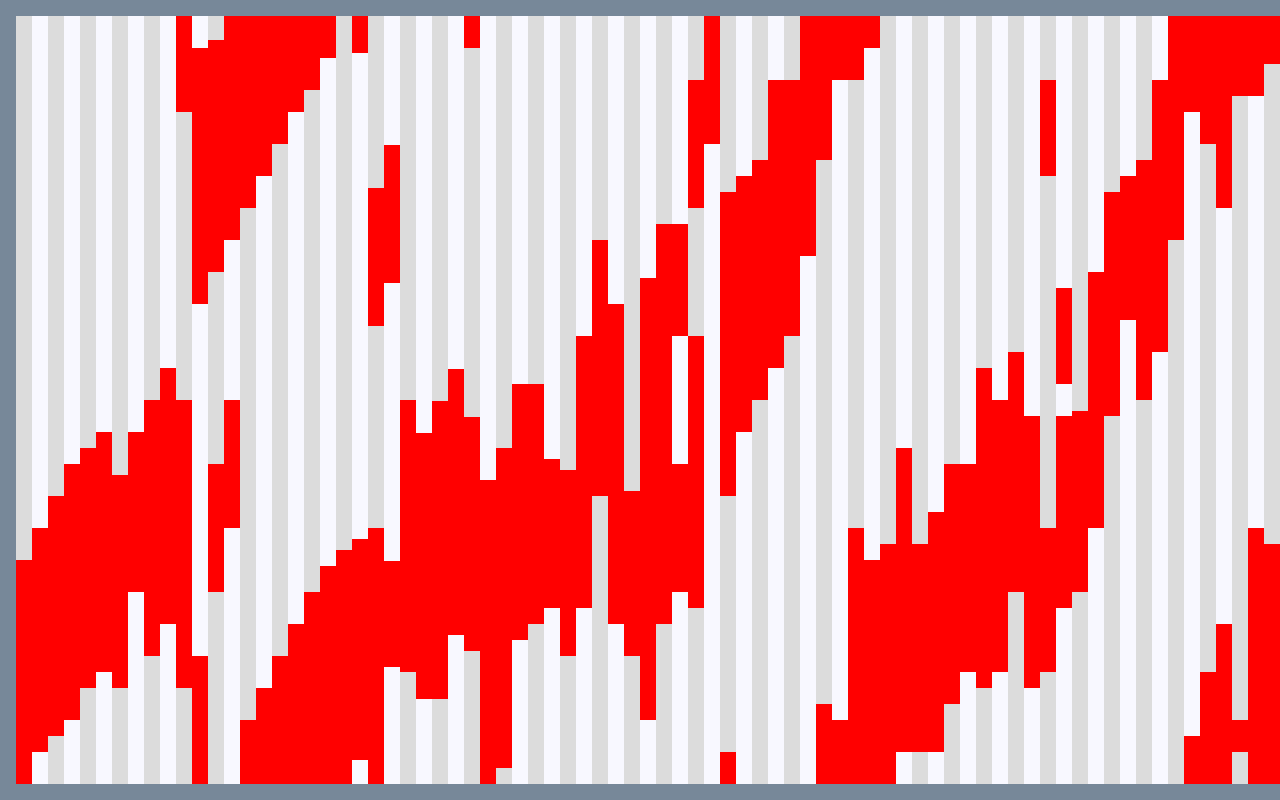
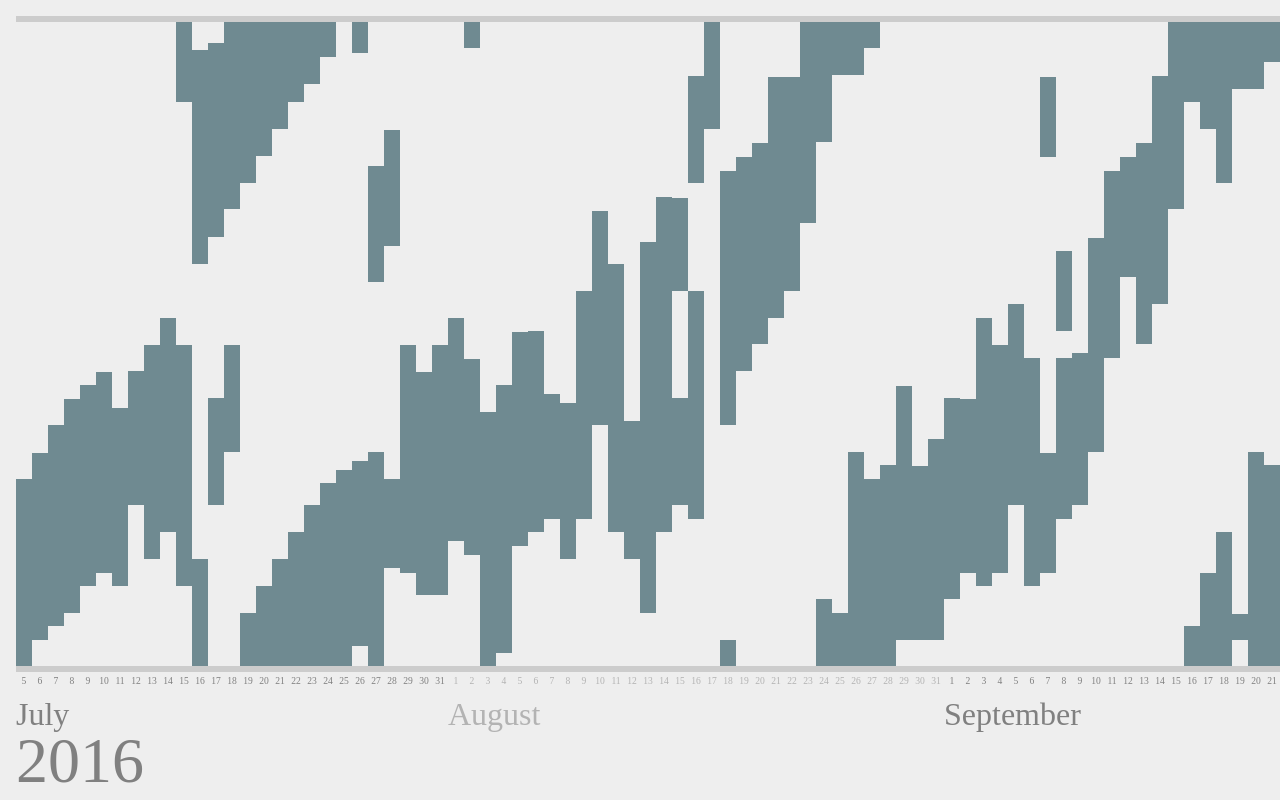
Before and after one commit to RoyCurtis/SleepCharter, a plain HTML site: page index.html in a window 1280 px wide. Shown: the top 800 px of the page. Drawn offline with Linux system fonts and the light colour scheme.

Commit message:
Add labelling of days, months and years with CSS

```diff
--- a/css/main.css
+++ b/css/main.css
@@ -7,9 +7,11 @@
 
 html, body
 {
-    background: slategray;
     width:  100%;
     height: 100%;
+
+    background: #EEEEEE;
+    display:    flex;
 }
 
 *
@@ -23,39 +25,83 @@ html, body
 
 .chart
 {
-    width:  100%;
-    height: 100%;
-
-    background: lightslategray;
-    display:    flex;
-    flex-flow:  row;
-    padding:    1em;
+    display:     flex;
+    flex-shrink: 0;
+    padding:     1em;
 }
 
-.chart .day
+.chart > .year
 {
-    height: 100%;
-    width:  1em;
-
-    background:  gainsboro;
-    flex-shrink: 0;
-    position:    relative;
+    display: flex;
 }
 
-.chart .day:nth-child(even)
+.chart > .year > label
 {
-    background: ghostwhite;
+    align-self:  flex-end;
+    font-size:   4em;
+    line-height: 0.7em;
+    position:    absolute;
+    z-index:     999;
 }
 
-.chart .day .bar
+.chart > .year > .month
+{
+    display: flex;
+}
+
+.chart > .year > .month > label
+{
+    align-self:     flex-end;
+    font-size:      2em;
+    padding-bottom: 1.6em;
+    position:       absolute;
+    z-index:        999;
+}
+
+.chart > .year > .month > .day > label
+{
+    width: 100%;
+
+    bottom:     -20px;
+    font-size:  0.6em;
+    position:   absolute;
+    text-align: center;
+    z-index:    999;
+}
+
+.chart > .year > label,
+.chart > .year > .month > label,
+.chart > .year > .month > .day > label
+{
+    color: #808080;
+}
+
+.chart > .year > .month:nth-child(odd) > label,
+.chart > .year > .month:nth-child(odd) > .day > label
+{
+    color: #B3B3B3;
+}
+
+.chart > .year > .month > .day
+{
+    width: 1em;
+
+    flex-shrink:   0;
+    margin-bottom: 7em;
+    position:      relative;
+    border-top:    6px solid #CCCCCC;
+    border-bottom: 6px solid #CCCCCC;
+}
+
+.chart > .year > .month > .day > .bar
 {
     width:      100%;
 
-    background: red;
+    background: #6F8A91;
     position:   absolute;
 }
 
-.chart .day .bar.selected
+.chart > .year > .month > .day > .bar.selected
 {
-    background: blue;
+    background: #9DC3CC;
 }
--- a/js/main.js
+++ b/js/main.js
@@ -185,20 +185,34 @@ function getDOMForDay(date)
         day   = date.getDate();
 
     if ( !DOM.dayBars[year] )
-        DOM.dayBars[year] = new Array(12);
+    {
+        var yearDiv = DOM.dayBars[year] = document.createElement("div");
+        yearDiv.className    = "year";
+        yearDiv.dataset.year = year;
+        yearDiv.innerHTML    = "<label>" + year + "</label>";
+
+        DOM.sleepChart.appendChild(yearDiv);
+    }
 
     if ( !DOM.dayBars[year][month] )
-        DOM.dayBars[year][month] = new Array(31);
+    {
+        var monthDiv  = DOM.dayBars[year][month] = document.createElement("div"),
+            monthText = date.toLocaleString("en-us", {month: 'long'});
+        monthDiv.className     = "month";
+        monthDiv.dataset.month = month;
+        monthDiv.innerHTML     = "<label>" + monthText + "</label>";
+
+        DOM.dayBars[year].appendChild(monthDiv);
+    }
 
     if ( !DOM.dayBars[year][month][day] )
     {
         var dayBar = DOM.dayBars[year][month][day] = document.createElement("div");
-        dayBar.className     = "day";
-        dayBar.dataset.year  = year;
-        dayBar.dataset.month = month;
-        dayBar.dataset.day   = day;
+        dayBar.className   = "day";
+        dayBar.dataset.day = day;
+        dayBar.innerHTML   = "<label>" + day + "</label>";
 
-        DOM.sleepChart.appendChild(dayBar);
+        DOM.dayBars[year][month].appendChild(dayBar);
     }
 
     return DOM.dayBars[year][month][day];
```
Also changed, not shown: index.html (+1 -3 lines).
